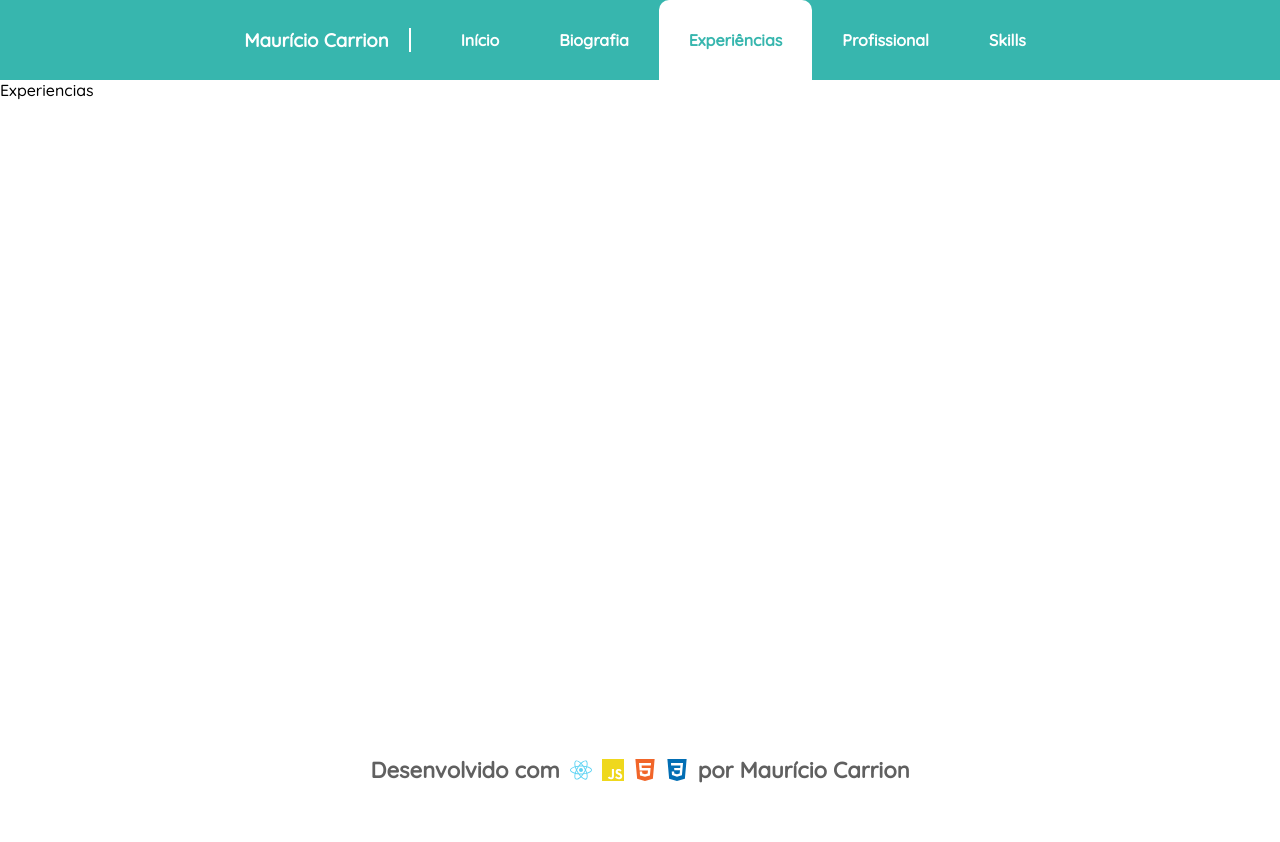
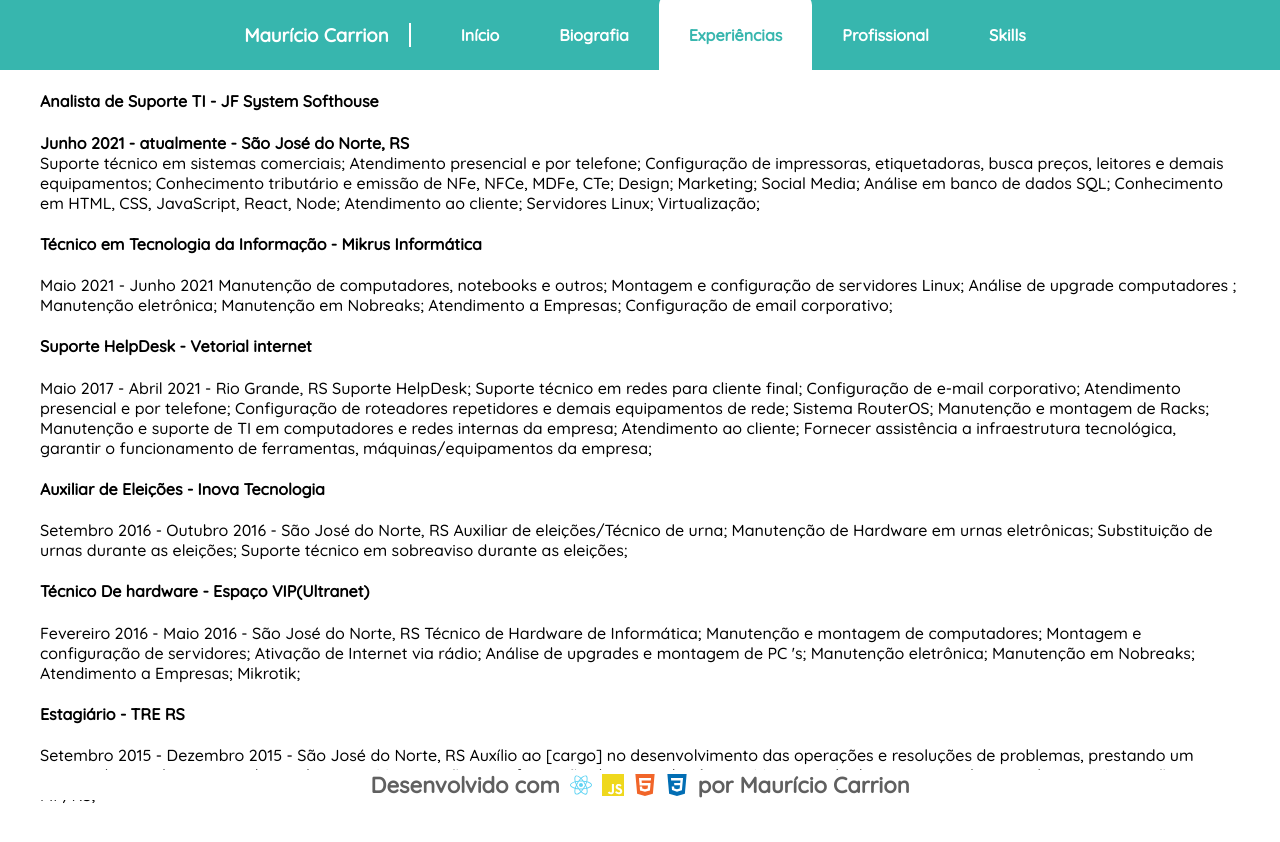
Before and after one commit to Mauricio-Carrion/Web-Curriculum-Mauricio-Carrion, a React (Create React App) app: page /experiencias in a window 1280 px wide. Shown: the top 842 px of the page. Before the commit the page ends 800 px from the top, so only its background shows below. Built offline with nearby package versions, Linux system fonts and the light colour scheme.

Commit message:
finalizando responsividade

```diff
--- a/src/App.css
+++ b/src/App.css
@@ -11,6 +11,10 @@
 
 a {
   color: #606060;
+}
+
+p {
+  margin: 0;
 }
 
 body {
@@ -41,7 +45,7 @@
 }
 
 .smallHeader {
-  grid-template-rows: 80px 1fr 50px !important;
+  grid-template-rows: 70px 1fr 50px !important;
 }
 
 .noneNav {
@@ -57,13 +61,21 @@
 
 .main {
   grid-area: body;
-  width: 100vw;
-  margin: auto;
 }
 
 .footer {
+  display: flex;
+  position: fixed;
   grid-area: footer;
-  width: 100vw;
+  background-color: #fff;
+  width: 100%;
+  height: 30px;
+  bottom: 0;
+  font-size: 22px;
+  color: #606060;
+  flex-direction: row;
+  justify-content: center;
+  align-items: center;
 }
 
 .nav {
@@ -87,19 +99,6 @@
   width: 50px;
   border-radius: 100%;
   margin: 0 10px;
-}
-
-.footer {
-  display: flex;
-  position: absolute;
-  width: 100%;
-  height: 60px;
-  bottom: 0;
-  font-size: 22px;
-  color: #606060;
-  flex-direction: row;
-  justify-content: center;
-  align-items: center;
 }
 
 .footer h4,
@@ -143,6 +142,7 @@
 
   .nav {
     flex-direction: column;
+    margin-top: 50px;
   }
 
   .nav a {
@@ -161,7 +161,11 @@
   .header h3 {
     border-right: none;
     align-self: center;
-    margin: 20px 0;
+    margin: 20px;
+  }
+
+  .header svg {
+    margin: 0 30px;
   }
 
   .iconWhite {
@@ -176,7 +180,22 @@
     flex-direction: row;
     align-items: center;
     justify-content: space-between;
-    margin: 0 50px;
+    position: fixed;
+    background-color: #37B6AE;
+    top: 0px;
+    left: 0;
+    right: 0;
   }
+}
 
+@media(min-width:580px) {
+  .noneNav {
+    display: flex !important;
+  }
 }
+
+@media(max-width:420px) {
+  .footer {
+    font-size: 12px;
+  }
+}
--- a/src/App.jsx
+++ b/src/App.jsx
@@ -16,14 +16,14 @@
   }
 
   return (
-    <div className="App">
+    <div className="App smallHeader">
       <Router>
         <header className="header">
           <div>
             <h3>Maurício Carrion</h3>
-            <ImMenu className='iconWhite' onClick={handleToggle} />
+            <ImMenu className='iconWhite' onClick={handleToggle} href='#' />
           </div>
-          <nav className="nav">
+          <nav className="nav noneNav">
             <NavLink to='/'>
               Início
             </NavLink>
--- /dev/null
+++ b/src/components/Experiencias.css
@@ -0,0 +1,8 @@
+.Experiencias li {
+  margin: 20px 0;
+}
+
+.Experiencias ul {
+  margin: 0 40px;
+  padding: 0;
+}
--- a/src/components/Experiencias.jsx
+++ b/src/components/Experiencias.jsx
@@ -1,9 +1,87 @@
 import React from "react"
+import './Experiencias.css'
 
 const Experiencias = () => {
   return (
     <div className="Experiencias">
-      Experiencias
+      <ul>
+        <li>
+          <h4>Analista de Suporte TI - JF System Softhouse</h4>
+          <strong>Junho 2021 - atualmente - São José do Norte, RS</strong>
+          <br />
+          Suporte técnico em sistemas comerciais;
+          Atendimento presencial e por telefone;
+          Configuração de impressoras, etiquetadoras, busca preços, leitores e demais equipamentos;
+          Conhecimento tributário e emissão de NFe, NFCe, MDFe, CTe;
+          Design;
+          Marketing;
+          Social Media;
+          Análise em banco de dados SQL;
+          Conhecimento em HTML, CSS, JavaScript, React, Node;
+          Atendimento ao cliente;
+          Servidores Linux;
+          Virtualização;
+        </li>
+
+        <li>
+          <h4>Técnico em Tecnologia da Informação - Mikrus Informática</h4>
+          Maio 2021 - Junho 2021
+          Manutenção de computadores, notebooks e outros;
+          Montagem e configuração de servidores Linux;
+          Análise de upgrade computadores ;
+          Manutenção eletrônica;
+          Manutenção em Nobreaks;
+          Atendimento a Empresas;
+          Configuração de email corporativo;
+        </li>
+
+        <li>
+          <h4>Suporte HelpDesk - Vetorial internet</h4>
+          Maio 2017 - Abril 2021 - Rio Grande, RS
+          Suporte HelpDesk;
+          Suporte técnico em redes para cliente final;
+          Configuração de e-mail corporativo;
+          Atendimento presencial e por telefone;
+          Configuração de roteadores repetidores e demais equipamentos de rede;
+          Sistema RouterOS;
+          Manutenção e montagem de Racks;
+          Manutenção e suporte de TI em computadores e redes internas da empresa;
+          Atendimento ao cliente;
+          Fornecer assistência a infraestrutura tecnológica, garantir o funcionamento de ferramentas, máquinas/equipamentos da empresa;
+        </li>
+
+        <li>
+          <h4>Auxiliar de Eleições - Inova Tecnologia</h4>
+          Setembro 2016 - Outubro 2016 - São José do Norte, RS
+          Auxiliar de eleições/Técnico de urna;
+          Manutenção de Hardware em urnas eletrônicas;
+          Substituição de urnas durante as eleições;
+          Suporte técnico em sobreaviso durante as eleições;
+        </li>
+
+        <li>
+          <h4>Técnico De hardware - Espaço VIP(Ultranet)</h4>
+          Fevereiro 2016 - Maio 2016 - São José do Norte, RS
+          Técnico de Hardware de Informática;
+          Manutenção e montagem de computadores;
+          Montagem e configuração de servidores;
+          Ativação de Internet via rádio;
+          Análise de upgrades e montagem de PC 's;
+          Manutenção eletrônica;
+          Manutenção em Nobreaks;
+          Atendimento a Empresas;
+          Mikrotik;
+        </li>
+
+        <li>
+          <h4>Estagiário - TRE RS</h4>
+          Setembro 2015 - Dezembro 2015 - São José do Norte, RS
+          Auxílio ao [cargo] no desenvolvimento das operações e resoluções de problemas, prestando um serviço de atendimento ao cliente de ponta;
+          Manutenção e configuração de urnas eletrônicas;
+          Manuseio de documentos judiciais e eleitorais;
+          Interação com MP/RS;
+        </li>
+      </ul>
     </div>
   )
 }
--- a/src/components/Inicio.css
+++ b/src/components/Inicio.css
@@ -3,7 +3,7 @@
   flex-direction: column;
   align-items: center;
   justify-content: center;
-  margin-top: 100px;
+  margin-top: 20px;
 }
 
 .inicioImg {
@@ -37,6 +37,10 @@
   .contato {
     flex-direction: column;
   }
+
+  .contato span {
+    justify-content: start;
+  }
 }
 
 @media(max-width:830px) {
@@ -45,3 +49,10 @@
     border-radius: 100%;
   }
 }
+
+@media(max-width:360px) {
+  .inicioImg {
+    width: 250px;
+    border-radius: 100%;
+  }
+}
--- a/src/components/Inicio.jsx
+++ b/src/components/Inicio.jsx
@@ -11,7 +11,7 @@
       <div className="contato">
         <span>
           <AiOutlineMail className="iconColor" />
-          <a href="mailto:mauricio.sjn@gmail.com">MAURICIO.SJN@GMAIL.COM</a>
+          <a href="mailto:mauricio.sjn@gmail.com">mauricio.sjn@gmail.com</a>
         </span>
 
         <span>
--- a/src/index.js
+++ b/src/index.js
@@ -1,7 +1,6 @@
 import React from 'react'
 import ReactDOM from 'react-dom/client'
 import App from './App'
-import reportWebVitals from './reportWebVitals'
 
 const root = ReactDOM.createRoot(document.getElementById('root'))
 root.render(
@@ -9,5 +8,3 @@
     <App />
   </React.StrictMode>
 )
-
-reportWebVitals()
--- a/src/reportWebVitals.js
+++ /dev/null
@@ -1,13 +0,0 @@
-const reportWebVitals = onPerfEntry => {
-  if (onPerfEntry && onPerfEntry instanceof Function) {
-    import('web-vitals').then(({ getCLS, getFID, getFCP, getLCP, getTTFB }) => {
-      getCLS(onPerfEntry);
-      getFID(onPerfEntry);
-      getFCP(onPerfEntry);
-      getLCP(onPerfEntry);
-      getTTFB(onPerfEntry);
-    });
-  }
-};
-
-export default reportWebVitals;
```
Also changed, not shown: src/components/Biografia.jsx (+8 -1 lines), src/components/Experiencia.css (deleted).
